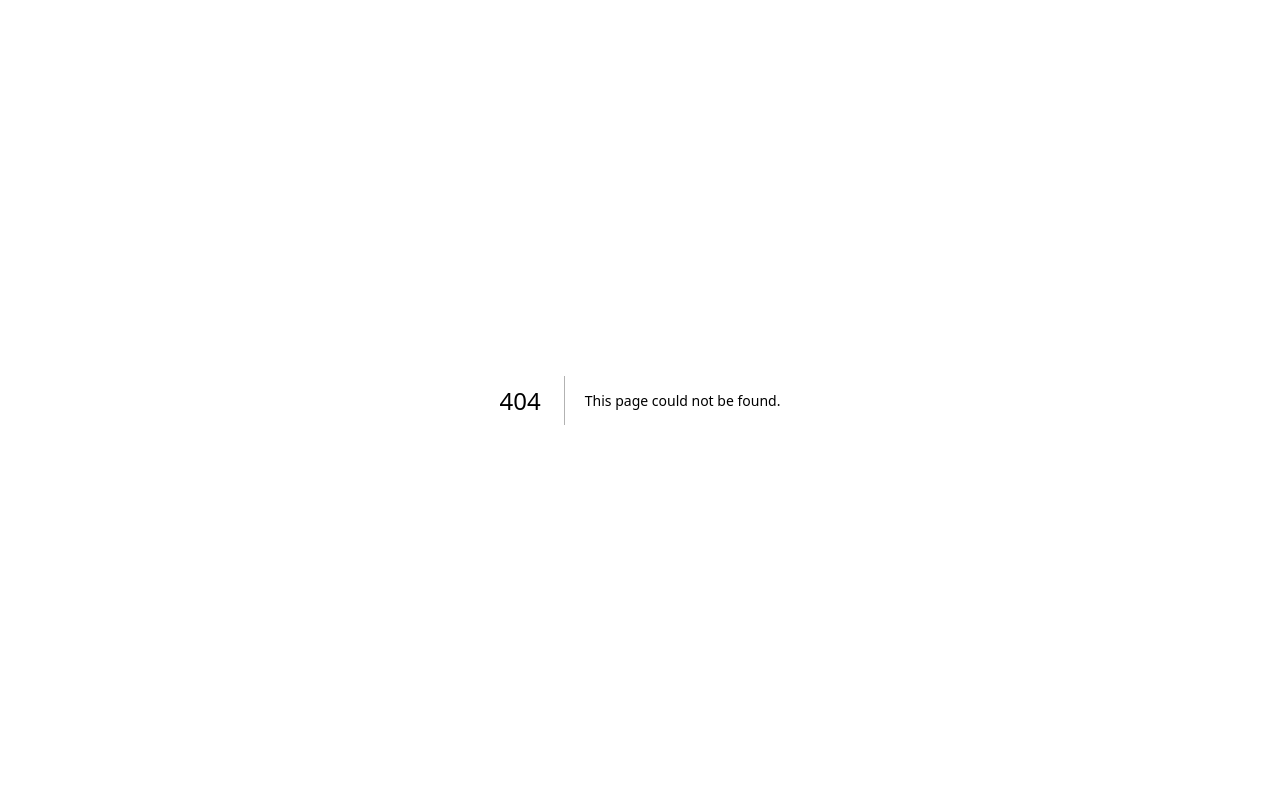
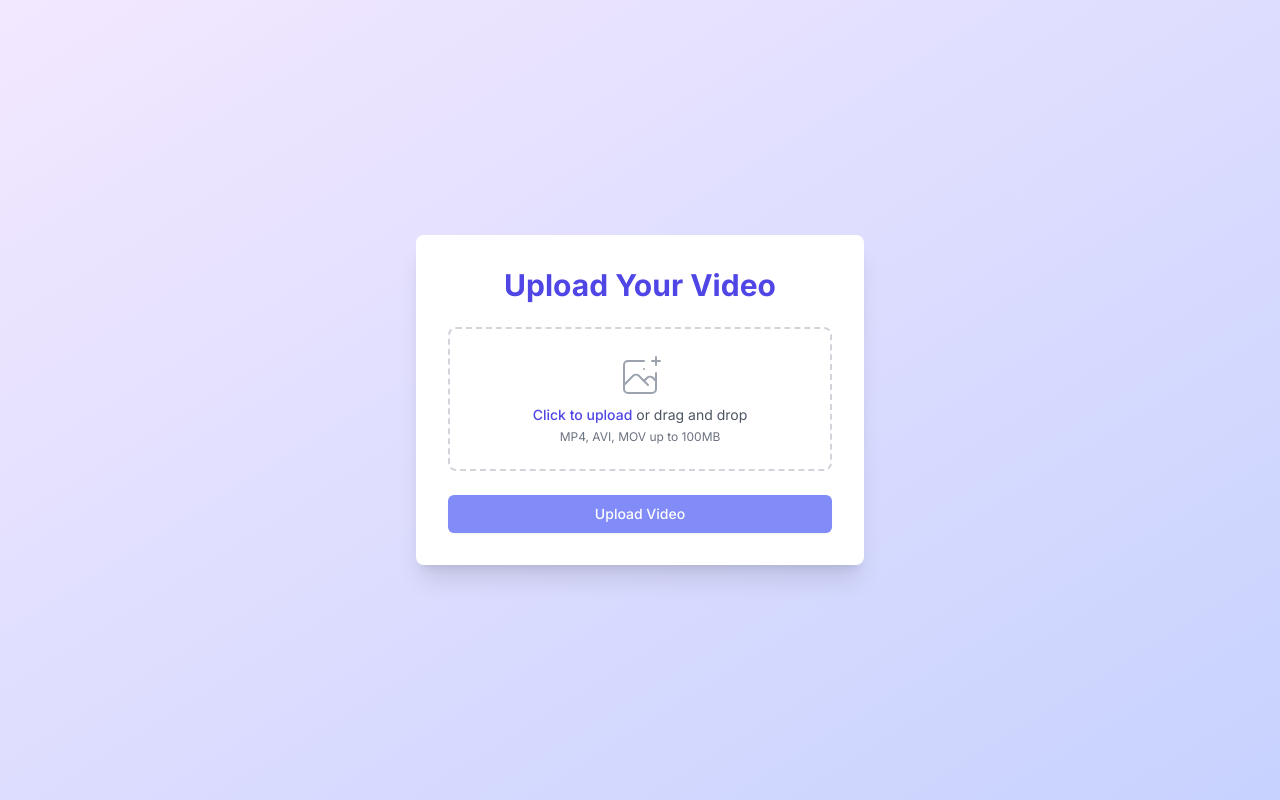
Before and after one commit to v-stickykeys/srf, a Next.js app: page /upload in a window 1280 px wide. Before the commit this address had no page. Built offline with nearby package versions, Linux system fonts and the light colour scheme.

Commit message:
Added upload page

```diff
--- /dev/null
+++ b/src/app/upload/page.tsx
@@ -0,0 +1,105 @@
+"use client";
+
+import React, { useState, ChangeEvent, FormEvent } from 'react';
+import axios from 'axios';
+
+const VideoUpload: React.FC = () => {
+  const [file, setFile] = useState<File | null>(null);
+  const [uploading, setUploading] = useState<boolean>(false);
+  const [uploadSuccess, setUploadSuccess] = useState<boolean>(false);
+  const [error, setError] = useState<string | null>(null);
+
+  const handleFileChange = (event: ChangeEvent<HTMLInputElement>) => {
+    if (event.target.files && event.target.files.length > 0) {
+      setFile(event.target.files[0]);
+    }
+  };
+
+  const handleSubmit = async (event: FormEvent<HTMLFormElement>) => {
+    event.preventDefault();
+    if (!file) {
+      setError('Please select a file to upload');
+      return;
+    }
+
+    setUploading(true);
+    setError(null);
+
+    const formData = new FormData();
+    formData.append('video', file);
+
+    try {
+      await axios.post('/api/upload', formData, {
+        headers: { 'Content-Type': 'multipart/form-data' },
+      });
+      setUploadSuccess(true);
+    } catch (error) {
+      setError('An error occurred while uploading the file');
+      console.error('Upload error:', error);
+    } finally {
+      setUploading(false);
+    }
+  };
+
+  return (
+    <div className="min-h-screen bg-gradient-to-br from-purple-100 to-indigo-200 flex items-center justify-center p-4">
+      <div className="bg-white rounded-lg shadow-xl p-8 max-w-md w-full">
+        <h1 className="text-3xl font-bold mb-6 text-center text-indigo-600">Upload Your Video</h1>
+        <form onSubmit={handleSubmit} className="space-y-6">
+          <div className="relative border-2 border-dashed border-gray-300 rounded-lg p-6 transition-all duration-300 ease-in-out hover:border-indigo-500">
+            <input
+              type="file"
+              id="video"
+              accept="video/*"
+              onChange={handleFileChange}
+              className="absolute inset-0 w-full h-full opacity-0 cursor-pointer"
+            />
+            <div className="text-center">
+              <svg className="mx-auto h-12 w-12 text-gray-400" stroke="currentColor" fill="none" viewBox="0 0 48 48" aria-hidden="true">
+                <path d="M28 8H12a4 4 0 00-4 4v20m32-12v8m0 0v8a4 4 0 01-4 4H12a4 4 0 01-4-4v-4m32-4l-3.172-3.172a4 4 0 00-5.656 0L28 28M8 32l9.172-9.172a4 4 0 015.656 0L28 28m0 0l4 4m4-24h8m-4-4v8m-12 4h.02" strokeWidth="2" strokeLinecap="round" strokeLinejoin="round" />
+              </svg>
+              <p className="mt-1 text-sm text-gray-600">
+                <span className="font-medium text-indigo-600 hover:text-indigo-500">
+                  Click to upload
+                </span> or drag and drop
+              </p>
+              <p className="mt-1 text-xs text-gray-500">MP4, AVI, MOV up to 100MB</p>
+            </div>
+          </div>
+          {file && (
+            <p className="text-sm text-gray-500 text-center">
+              Selected file: {file.name}
+            </p>
+          )}
+          <button
+            type="submit"
+            disabled={uploading || !file}
+            className={`w-full flex justify-center py-2 px-4 border border-transparent rounded-md shadow-sm text-sm font-medium text-white ${
+              uploading || !file
+                ? 'bg-indigo-400 cursor-not-allowed'
+                : 'bg-indigo-600 hover:bg-indigo-700 focus:outline-none focus:ring-2 focus:ring-offset-2 focus:ring-indigo-500'
+            }`}
+          >
+            {uploading ? (
+              <>
+                <svg className="animate-spin -ml-1 mr-3 h-5 w-5 text-white" xmlns="http://www.w3.org/2000/svg" fill="none" viewBox="0 0 24 24">
+                  <circle className="opacity-25" cx="12" cy="12" r="10" stroke="currentColor" strokeWidth="4"></circle>
+                  <path className="opacity-75" fill="currentColor" d="M4 12a8 8 0 018-8V0C5.373 0 0 5.373 0 12h4zm2 5.291A7.962 7.962 0 014 12H0c0 3.042 1.135 5.824 3 7.938l3-2.647z"></path>
+                </svg>
+                Uploading...
+              </>
+            ) : (
+              'Upload Video'
+            )}
+          </button>
+        </form>
+        {error && <p className="mt-4 text-center text-red-500">{error}</p>}
+        {uploadSuccess && (
+          <p className="mt-4 text-center text-green-500">File uploaded successfully!</p>
+        )}
+      </div>
+    </div>
+  );
+};
+
+export default VideoUpload;
```
